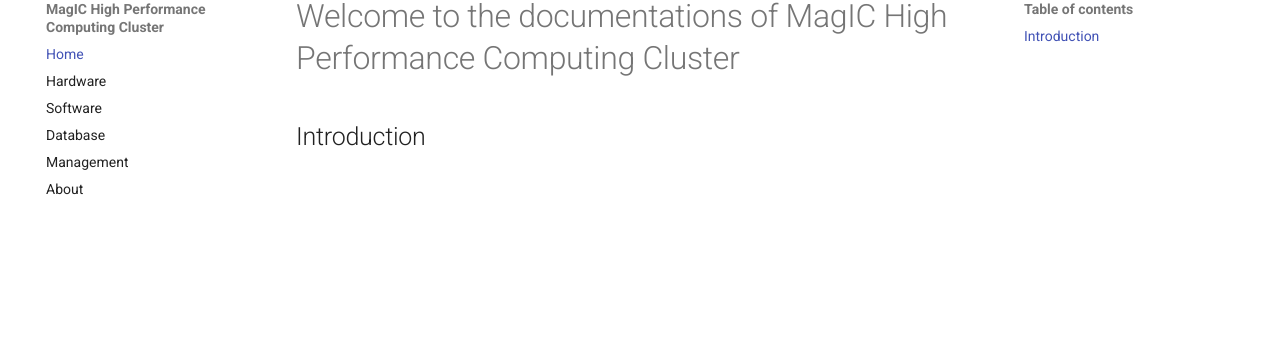
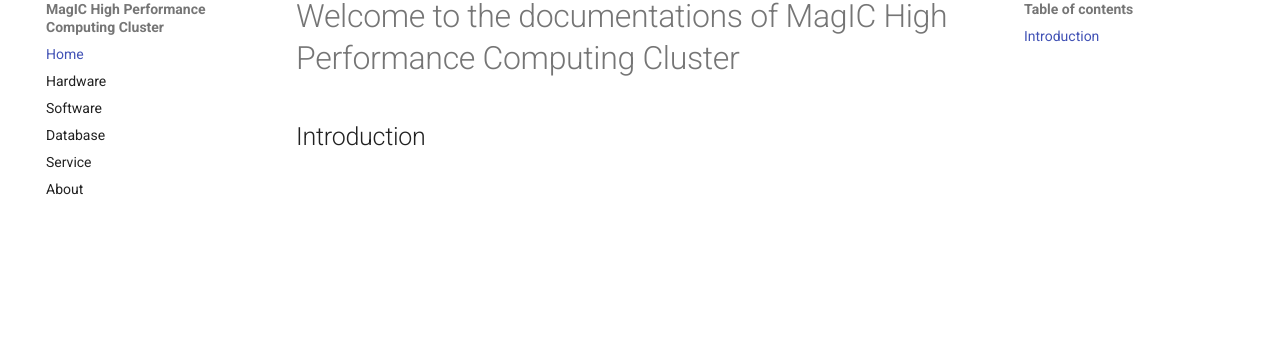
Before and after one commit to magic-inno/MagIC-Cluster-Docs, an MkDocs documentation site: the page built from docs/index.md, in a window 1280 px wide. Shown: the part 102-448 px from the top of the page. Built offline with MkDocs 1.6.1 and Material for MkDocs 9.7.7, drawn with Linux system fonts in a browser that asks for light colours.

Commit message:
add service.md

```diff
--- a/mkdocs.yml
+++ b/mkdocs.yml
@@ -5,7 +5,10 @@ nav:
   - Hardware: hardware.md
   - Software: software.md
   - Database: database.md
-  - Management: management.md
+  - Service: service.md
   - About: about.md
 
 theme: material
+
+markdown_extensions:
+  - attr_list
```
Also changed, not shown: docs/management.md (deleted, +0 -1 lines), docs/service.md (added, +4 -0 lines).
